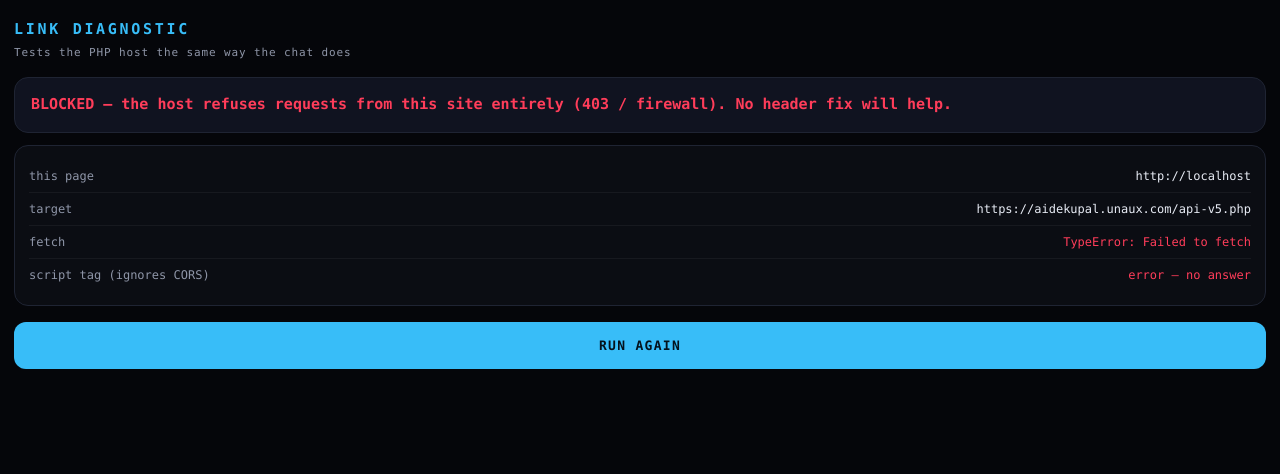
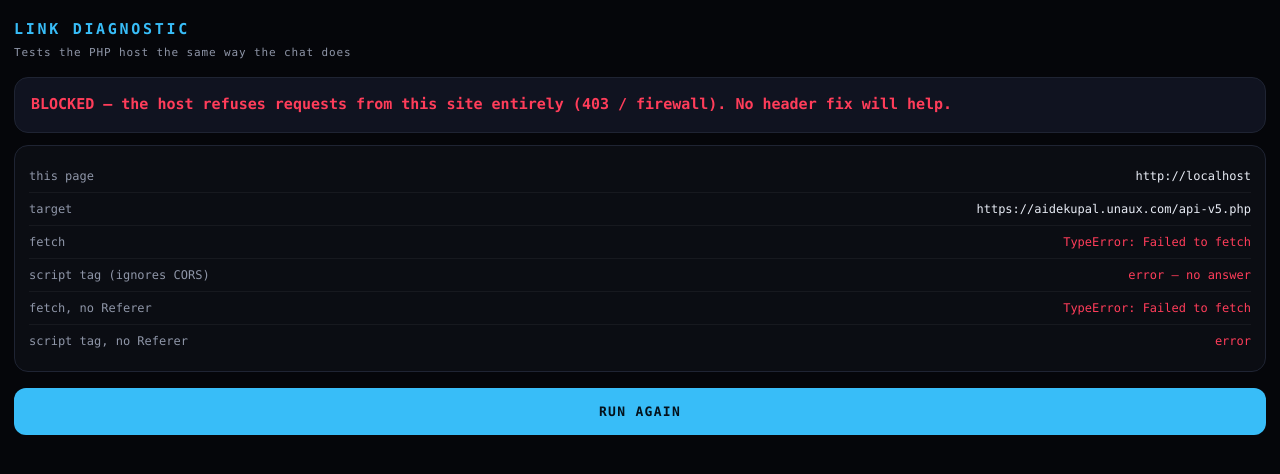
Before and after one commit to gret521x-coder/Gretsanti, a plain HTML site: page diag.html in a window 1280 px wide. Drawn offline with Linux system fonts and the light colour scheme; no server answers.

Commit message:
Test whether the PHP host blocks on Referer, and stop sending one
- diag.html: two more stages — the same fetch and the same <script> tag with
  referrerPolicy no-referrer. A new verdict says so when that is the difference
- gc-v5.html, Screenshot.html: <meta name="referrer" content="no-referrer">, so
  requests to the PHP host carry no Referer (this is the hotlink-protection case)

Co-authored-by: arena-agent <297053741+arena-agent@users.noreply.github.com>

```diff
--- a/diag.html
+++ b/diag.html
@@ -54,7 +54,9 @@ function row(k, v, cls) {
    sends the right CORS headers. */
 function tryFetch() {
   var t0 = Date.now();
-  return fetch(API + '?action=health&t=' + Date.now(), { cache: 'no-store' })
+  return fetch(API + '?action=health&t=' + Date.now(), {
+    cache: 'no-store', referrerPolicy: 'strict-origin-when-cross-origin'   /* what a normal page sends */
+  })
     .then(function (r) {
       return r.text().then(function (txt) {
         return { ok: r.ok, status: r.status, body: txt, ms: Date.now() - t0 };
@@ -72,6 +74,7 @@ function tryTag() {
     var settled = false;
     var tag = document.createElement('script');
     var done = function (v) { if (!settled) { settled = true; try { tag.remove(); } catch (e) {} resolve(v); } };
+    tag.referrerPolicy = 'strict-origin-when-cross-origin';
     tag.onload = function () { done('loaded'); };
     tag.onerror = function () { done('error'); };
     tag.src = API + '?action=health&tag=' + Date.now();
@@ -80,13 +83,48 @@ function tryTag() {
   });
 }
 
-function render(f, tag) {
+/* Stage 3 — same fetch, but the page sends no Referer. Free hosts often block
+   "hotlinks" by referrer, which looks exactly like a CORS failure from here. */
+function tryFetchNoRef() {
+  var t0 = Date.now();
+  return fetch(API + '?action=health&nr=' + Date.now(), {
+    cache: 'no-store', referrerPolicy: 'no-referrer'
+  }).then(function (r) {
+    return r.text().then(function (txt) {
+      return { ok: r.ok, status: r.status, body: txt, ms: Date.now() - t0 };
+    });
+  }).catch(function (e) {
+    return { ok: false, error: (e && (e.name + ': ' + e.message)) || String(e), ms: Date.now() - t0 };
+  });
+}
+
+function tryTagNoRef() {
+  return new Promise(function (resolve) {
+    var settled = false;
+    var tag = document.createElement('script');
+    tag.referrerPolicy = 'no-referrer';
+    var done = function (v) { if (!settled) { settled = true; try { tag.remove(); } catch (e) {} resolve(v); } };
+    tag.onload = function () { done('loaded'); };
+    tag.onerror = function () { done('error'); };
+    tag.src = API + '?action=health&nrtag=' + Date.now();
+    setTimeout(function () { done('timeout'); }, 9000);
+    document.head.appendChild(tag);
+  });
+}
+
+function render(f, tag, nr, nrtag) {
   var verdict, cls;
   if (f.ok && f.status === 200 && /"ok"\s*:\s*true/.test(f.body || '')) {
     verdict = 'WORKING — the chat can reach the PHP host from here.';
     cls = 'ok';
+  } else if (nr && nr.ok) {
+    verdict = 'BLOCKED BY THE REFERER — it works when the page sends no Referer. The chat can do that too (referrerPolicy).';
+    cls = 'warn';
   } else if (f.error) {
-    if (tag === 'loaded') {
+    if (nrtag === 'loaded' && tag !== 'loaded') {
+      verdict = 'BLOCKED BY THE REFERER — a plain tag is refused with one, allowed without it.';
+      cls = 'warn';
+    } else if (tag === 'loaded') {
       verdict = 'BLOCKED BY HEADERS — the host answers, but the browser is not allowed to read the reply. CORS is missing on the file there.';
       cls = 'warn';
     } else if (tag === 'timeout') {
@@ -111,6 +149,13 @@ function render(f, tag) {
   facts += row('script tag (ignores CORS)', tag === 'loaded'
     ? '<span class="ok">loaded — host answers</span>'
     : tag === 'timeout' ? '<span class="bad">timeout</span>' : '<span class="bad">error — no answer</span>');
+  facts += row('fetch, no Referer', nr
+    ? (nr.error ? '<span class="bad">' + esc(nr.error) + '</span>'
+                : '<span class="' + (nr.ok ? 'ok' : 'warn') + '">HTTP ' + nr.status + '</span>')
+    : '…');
+  facts += row('script tag, no Referer', nrtag === 'loaded'
+    ? '<span class="ok">loaded — the Referer was the problem</span>'
+    : nrtag === 'timeout' ? '<span class="bad">timeout</span>' : '<span class="bad">error</span>');
   if (f.body) facts += row('body', '<code>' + esc(String(f.body).slice(0, 160)) + '</code>');
   $('#facts').innerHTML = facts;
 }
@@ -119,8 +164,12 @@ function run() {
   $('#verdict').innerHTML = '<span class="spin"></span> Running tests…';
   $('#facts').innerHTML = '';
   tryFetch().then(function (f) {
-    if (f.ok) { render(f, 'n/a'); return; }
-    tryTag().then(function (tag) { render(f, tag); });
+    if (f.ok) { render(f, 'n/a', null, 'n/a'); return; }
+    tryTag().then(function (tag) {
+      tryFetchNoRef().then(function (nr) {
+        tryTagNoRef().then(function (nrtag) { render(f, tag, nr, nrtag); });
+      });
+    });
   });
 }
 
```
Also changed, not shown: Screenshot.html (+1 -1 lines), gc-v5.html (+2 -0 lines).
